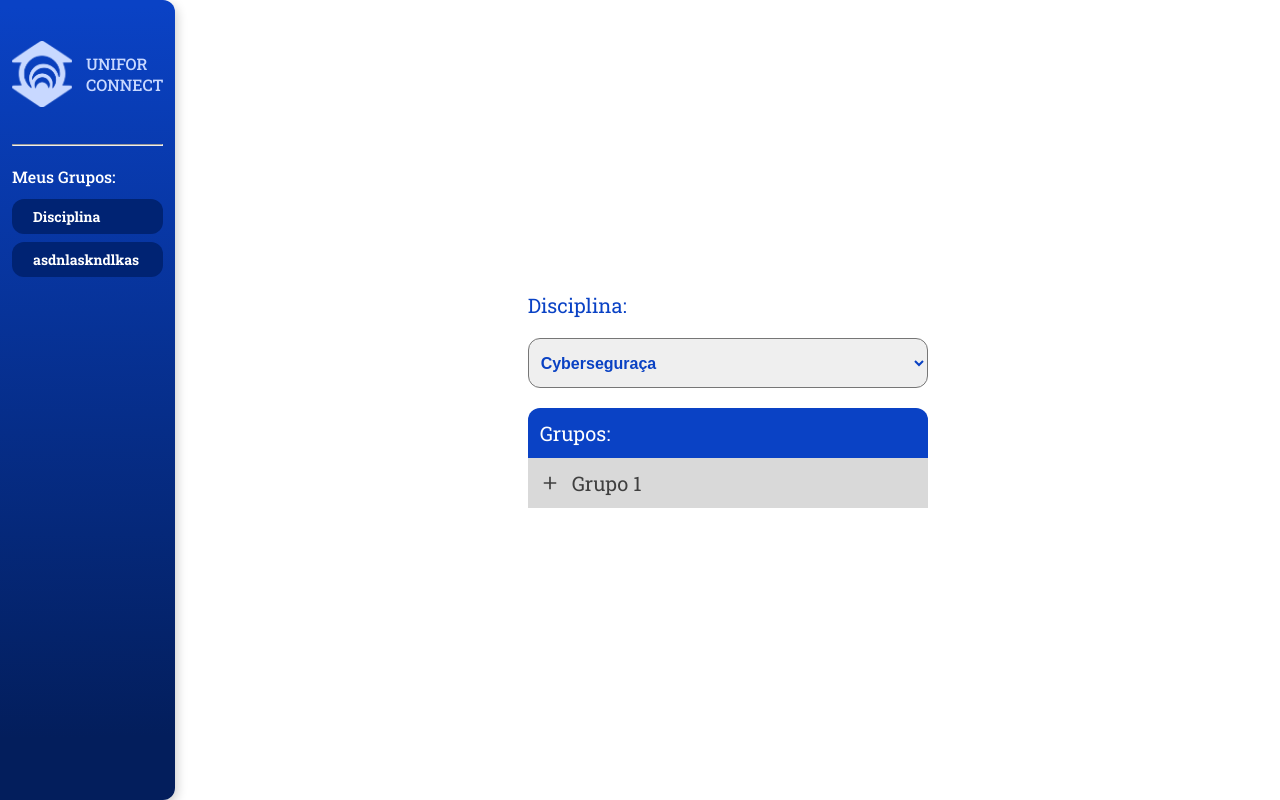
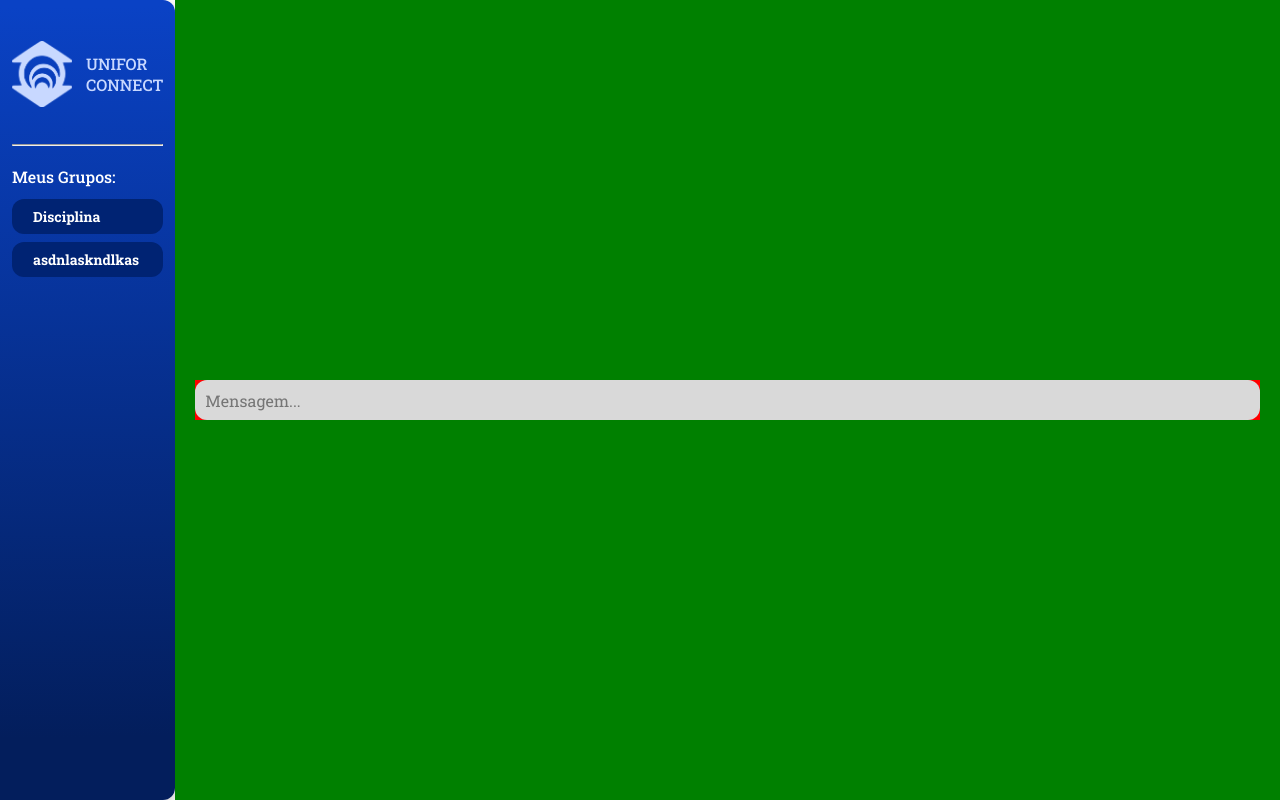
Before and after one commit to MorganaRamos/unifor-conect, a React (Vite) app: page / in a window 1280 px wide. Built offline with nearby package versions, Linux system fonts and the light colour scheme.

Commit message:
estruturação de projeto

```diff
--- a/src/main.jsx
+++ b/src/main.jsx
@@ -6,6 +6,7 @@ import theme from "./styles/theme";
 import { Signin } from "./pages/Signin";
 import { TelaCurso } from "./pages/TelaCurso";
 import { GrupoSelecto } from "./pages/GrupoSelecto";
+import { ChatPage } from "./pages/ChatPage";
 
 ReactDOM.createRoot(document.getElementById("root")).render(
   <React.StrictMode>
@@ -13,7 +14,8 @@ ReactDOM.createRoot(document.getElementById("root")).render(
       <GlobalStyles />
       {/* <Signin /> */}
       {/* <TelaCurso /> */}
-      <GrupoSelecto />
+      {/* <GrupoSelecto /> */}
+      <ChatPage />
     </ThemeProvider>
   </React.StrictMode>
 );
--- /dev/null
+++ b/src/pages/ChatPage/index.jsx
@@ -0,0 +1,58 @@
+import React, { useState } from "react";
+
+// COMPONENT
+import { MenuGrupos } from "../../components/MenuGrupos";
+import { Select } from "../../components/Select";
+
+// COMPONENTS
+import { ButtonGrupo } from "../../components/ButtonGrupo";
+
+// ESTILIZAÇÃO
+import {
+  StyledRoutesPageContainer,
+  Area,
+  AreaMessage,
+  BoxMessage,
+} from "./styles";
+
+export function ChatPage() {
+  const [selectedOption, setSelectedOption] = useState("");
+  // const [options, setOptions] = useState([]);
+
+  const handleSelectChange = (event) => {
+    setSelectedOption(event.target.value);
+  };
+
+  // PARA RECEBER A API
+  // useEffect(() => {
+  //   const fetchOptions = async () => {
+  //     try {
+  //       const response = await fetch("URL_DA_SUA_API_AQUI");
+  //       const data = await response.json();
+  //       setOptions(data);
+  //     } catch (error) {
+  //       console.error("Erro ao buscar opções da API", error);
+  //     }
+  //   };
+
+  //   fetchOptions();
+  // }, []);
+
+  const options = [
+    { value: "option1", label: "Cyberseguraça" },
+    { value: "option2", label: "Frontend" },
+    { value: "option3", label: "Backend" },
+  ];
+  return (
+    <>
+      <StyledRoutesPageContainer>
+        <MenuGrupos />
+        <Area>
+          <AreaMessage>
+            <BoxMessage placeholder="Mensagem..." />
+          </AreaMessage>
+        </Area>
+      </StyledRoutesPageContainer>
+    </>
+  );
+}
--- /dev/null
+++ b/src/pages/ChatPage/styles.js
@@ -0,0 +1,42 @@
+import styled from "styled-components";
+
+export const StyledRoutesPageContainer = styled.div`
+  display: flex;
+  justify-content: center;
+  align-items: center;
+`;
+
+export const Area = styled.div`
+  display: flex;
+  /* flex-direction: column; */
+  width: 100%;
+  height: 100vh;
+  align-items: center;
+  background: green;
+`;
+
+export const AreaMessage = styled.div`
+  width: 100%;
+
+  margin: 20px;
+
+  background: red;
+`;
+
+export const BoxMessage = styled.input`
+  width: 100%;
+  height: 40px;
+
+  outline: none;
+  border: none;
+  padding: 10px;
+  background: #d9d9d9;
+  border-radius: 12px;
+
+  color: #5c5c5c;
+
+  ::placeholder {
+    /* color: #5c5c5c; */
+    color: red;
+  }
+`;
```
